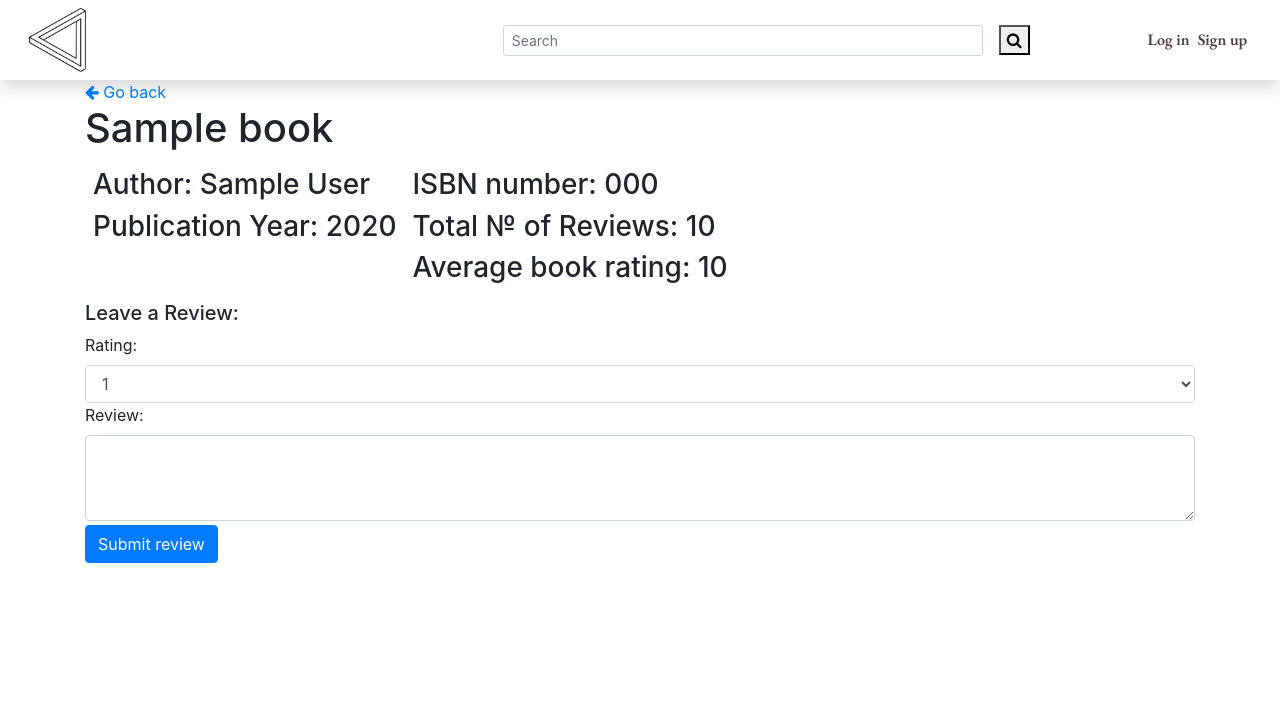
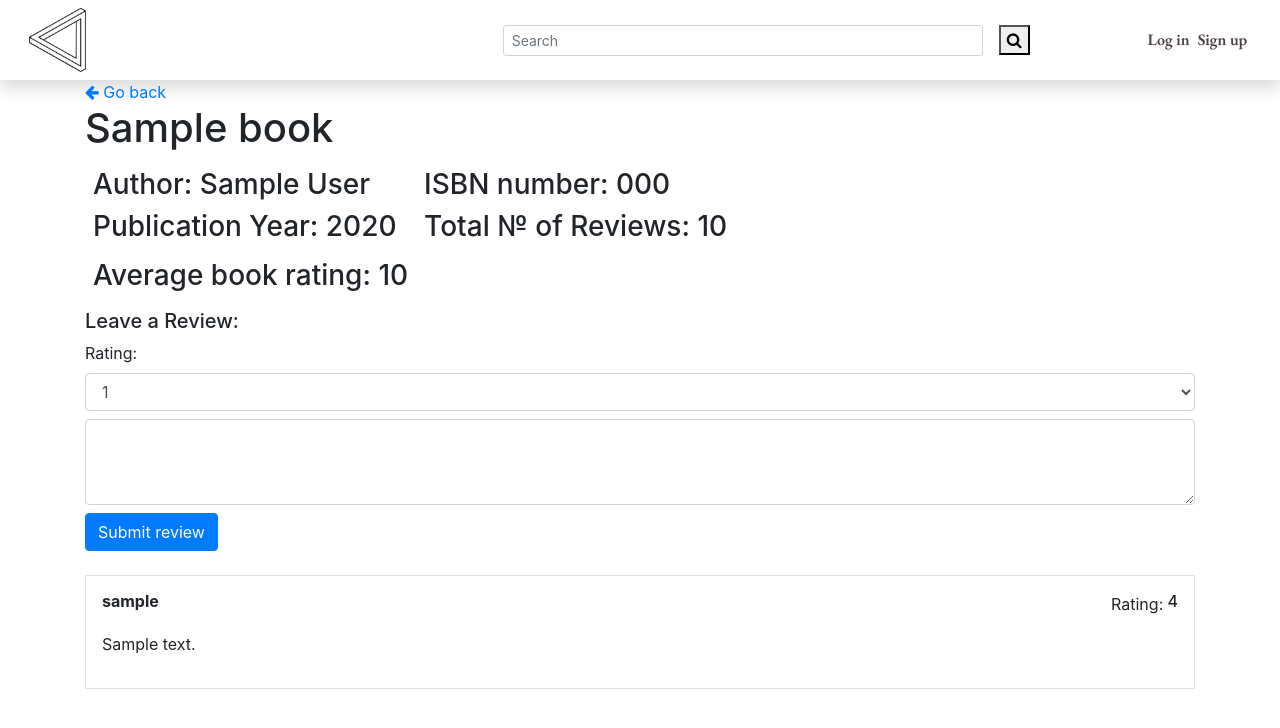
Before and after one commit to ValtrX/Project1Harvard, a Flask app: template templates/book.html in a window 1280 px wide. Shown: the top 728 px of the page. Run offline with Flask 2, Linux system fonts and the light colour scheme; the template is opened without the code that fills it: most values are stand-ins (such as "Sample title", 1, 10 or a date in 2020); parts of the project's set-up code (start-up, migrations or seed data) failed here and were passed over; some libraries are stand-ins or nearby versions.

Commit message:
Review system added to the code :)

```diff
--- a/application.py
+++ b/application.py
@@ -7,15 +7,12 @@ from sqlalchemy import create_engine
 from sqlalchemy.orm import scoped_session, sessionmaker
 from flask_bcrypt import Bcrypt
 
-
 #FLASK Bcrypt code
 app = Flask(__name__)
 bcrypt = Bcrypt()
 app.secret_key = 'this-is-a-very-secret-key'
 
 #API request 1st code
-
-
 res = requests.get("https://www.goodreads.com/book/review_counts.json", params={"key": "P1SeBqMxamC66BsKtE5BOg", "isbns": "1857231082"})
 data = res.json()
 
@@ -27,18 +24,9 @@ for item in data_inside: #Getting values from the dictionary
     book_json_total = item['work_ratings_count']
     book_json_avg = item['average_rating']
 
-    print(f"FIRST PRINT: isbn number is: {book_json_isbn}, Total reviews or rating: {book_json_total}, Average rating: {book_json_avg}")
-
-
-
-
-
-
 # Just Being Curious | How to get the reviews_widget
 # res = requests.get("https://www.goodreads.com/book/isbn/0590353403?key=P1SeBqMxamC66BsKtE5BOg?format=json", params={"format": "json", "user_id": "113261926", "isbn": "1857231082"})
 # print(res.json())
-
-
 
 
 # Configure session to use filesystem
@@ -50,7 +38,7 @@ Session(app)
 engine = create_engine("postgres://ctcpxqjzdukioy:56a59ab6ea742f8153fbba5c2e3be76dd4b983e3ad646827c45d0c59ecbb9ac0@ec2-18-233-137-77.compute-1.amazonaws.com:5432/d8o06hdpji4t0p") # (SQL ALCHEMY) Set Environment Variable y recuerda todo pegado y sin comillas
 db = scoped_session(sessionmaker(bind=engine)) # (SQL ALCHEMY) Creas diferentes sesiones para diferentes personas es decir si persona A ingresa a la pagina tendra una sesion diferente a Persona B con respecto a los cambios que se hagan en la base de datos, Ademas de que es el codigo que nos per
 
-books = db.execute("SELECT * FROM books LIMIT 100").fetchall() # Call books for index
+books = db.execute("SELECT * FROM books LIMIT 1").fetchall() # Call books for index
 
 @app.route("/", methods=["GET", "POST"])
 def index():
@@ -60,12 +48,13 @@ def index():
 
         #Book search result Query
         booksearchdata = db.execute("SELECT * FROM books WHERE (author LIKE :booksearch) OR (title LIKE :booksearch) OR (isbn LIKE :booksearch)",{"booksearch":booksearch}).fetchall()
-
+        print(booksearchdata)
 
     return render_template("index.html", books=books, booksearchdata=booksearchdata)
 
-@app.route("/book/<int:book_id>") #Book details page
+@app.route("/book/<int:book_id>", methods=["GET","POST"]) #Book details page
 def book(book_id):
+
     url = request.referrer #Go back last URL
 
     book = db.execute("SELECT * FROM books WHERE book_id=:id",{"id":book_id}).fetchone() #SQL command to get the book ID
@@ -80,17 +69,43 @@ def book(book_id):
 
     isbn_data = isbn_json['books'] # Returning the 'books' dictionary
 
+    book_reviews = db.execute("SELECT * FROM reviews JOIN books ON reviews.book_id = books.book_id WHERE books.book_id=:id",{"id":book_id}).fetchall() #SQL command to get Review by Book ID
+
+    logged_in_user = session['username'] # Getting username from the session
+
+    user_id = db.execute("SELECT user_id FROM users WHERE username=:name",{"name":logged_in_user}).fetchone()
+
+    for name in user_id: #Getting values from user_id as they are int instead str
+        f_user_id = name
+
     for item in isbn_data: #Getting values from the dictionary
 
         book_api_isbn = item['isbn']
         book_api_total = item['work_ratings_count']
         book_api_avg = item['average_rating']
 
-        print(f"isbn number is: {book_api_isbn}, Total reviews or rating: {book_api_total}, Average rating: {book_api_avg}") #Just a print to check if everything is working :)
+    book_reviews = db.execute("SELECT username, content, rating FROM users JOIN reviews ON reviews.user_id = users.user_id JOIN books ON reviews.book_id = books.book_id WHERE books.book_id=:id",{"id":book_id}).fetchall() #SQL command to get Review by Book ID
 
-    return render_template("book.html", books=books, book=book, url=url, book_api_total=book_api_total, book_api_avg=book_api_avg)
+    if request.method =="POST":
 
+        #Queries to submit a review
+        rating = request.form.get("rating")
 
+        content = request.form.get("content")
+
+        user_reviewed_before = db.execute("SELECT * FROM reviews WHERE user_id = :user_id AND book_id = :book_id",  {"user_id":f_user_id, "book_id": book_id}).fetchone()
+
+        if user_reviewed_before:
+            flash("you've already submit a review","danger")
+        elif content is not None:
+
+            db.execute("INSERT INTO reviews(book_id, user_id, content, rating) VALUES(:book_id, :user_id, :content, :rating)",
+            {"book_id":book_id, "user_id":f_user_id, "content":content, "rating":rating})
+            db.commit()
+
+        return redirect(url_for('book', book_id=book_id))
+
+    return render_template("book.html", books=books, book=book, url=url, book_api_total=book_api_total, book_api_avg=book_api_avg, book_reviews=book_reviews)
 
 @app.route("/register", methods=["GET", "POST"]) #Register Page
 def register():
@@ -157,8 +172,5 @@ def logout():
     flash("Bye! You are logged out now","danger")
     return redirect(url_for('login'))
 
-
-
-
 if __name__ =="__main__":
     app.run(debug=True)
--- a/templates/book.html
+++ b/templates/book.html
@@ -8,26 +8,28 @@
 
 <div class="container"> <!-- Book Container -->
     <a href="{{ url }}"><i class="fa fa-arrow-left" aria-hidden="true"></i> Go back</a>
-    <h1>{{ book.title}}</h1>
+    <h1>{{ book.title }}</h1>
     <div class="d-flex">
         <div class="p-2">
-            <h3>Author: {{ book.author}}</h3>
-            <h3>Publication Year: {{ book.year}}</h3>
+            <h3>Author: {{ book.author }}</h3>
+            <h3>Publication Year: {{ book.year }}</h3>
+            <h3 class="pt-2">Average book rating: {{ book_api_avg }}</h3>
         </div>
         <div class="p-2">
-            <h3>ISBN number: {{ book.isbn}}</h3>
-            <h3>Total № of Reviews: {{ book_api_total }} <h3>
-            <h3>Average book rating: {{ book_api_avg }}</h3>
+            <h3>ISBN number: {{ book.isbn }}</h3>
+            <h3>Total № of Reviews: {{ book_api_total }}</h3>
         </div>
+
     </div>
-    <div class="form-group"> <!-- Make a review -->
+    {% include "includes/_message.html" %}
+    <form class="form-group" method="POST"> <!-- Make a review -->
 
         <h5>
             Leave a Review:
         </h5>
 
         <label for="Review_Rating">Rating: </label>
-        <select class="form-control" id="Review_Rating">
+        <select class="form-control" id="Review_Rating" name="rating">
             <option>1</option>
             <option>2</option>
             <option>3</option>
@@ -35,12 +37,27 @@
             <option>5</option>
         </select>
 
+        <textarea class="form-control mt-2" id="Review_Content" rows="3" name="content"></textarea>
 
-        <label for="Review_Content">Review: </label>
-        <textarea class="form-control" id="Review_Content" rows="3"></textarea>
+        <button type="submit" class="btn btn-primary mb-2 mt-2">Submit review</button>
+    </form>
 
-        <button type="submit" class="btn btn-primary mb-2 mt-1">Submit review</button>
-    </div>
+    <table> <!-- Reviews -->
+
+        {% for review in book_reviews %}
+        <tr> <!-- individual review -->
+            <div class="container p-3 my-3 border">
+                <div class="d-flex justify-content-between">
+                    <h6><strong>{{ review.username }}</strong></h6>
+                    <div class="d-flex"><p>Rating:<h6>&nbsp;{{ review.rating }}</h6></p></div>
+                </div>
+                <div><!-- Review Content -->
+                    <P>{{ review.content }}</P>
+                </div>
+            </div>
+        </tr>
+        {% endfor %}
+    </table>
 
 </div>
 {% endblock %}
```
